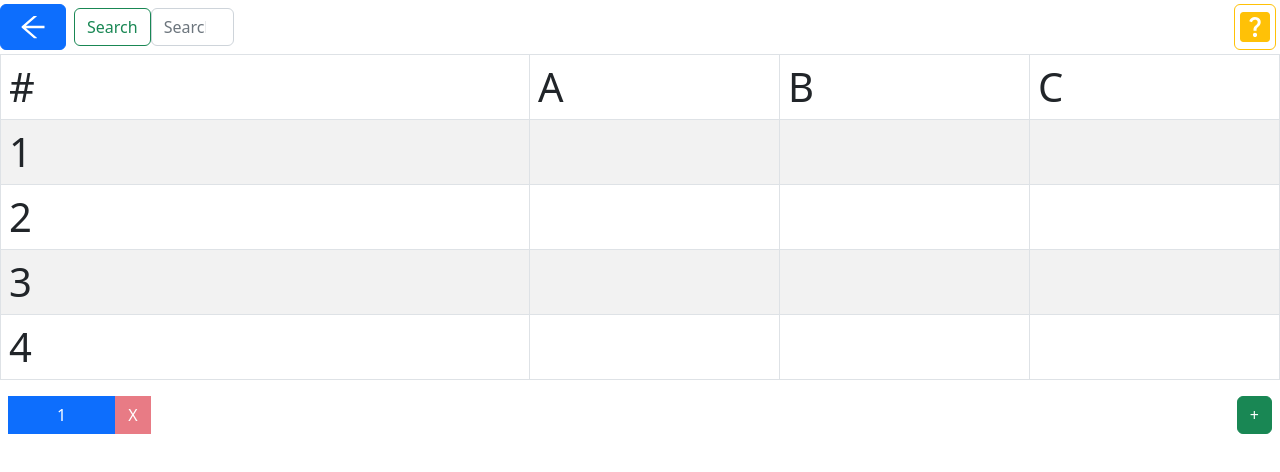
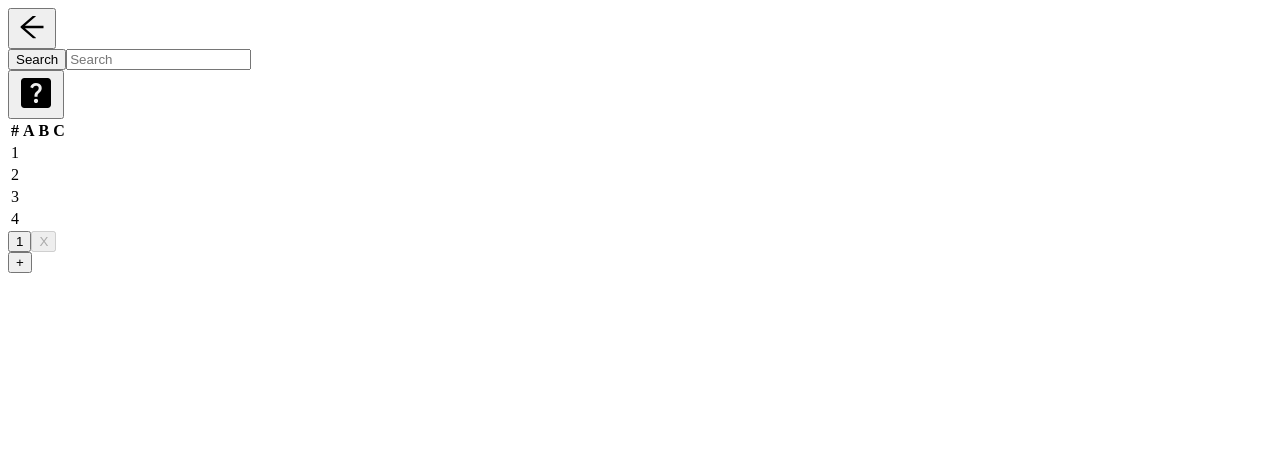
Before and after one commit to k4-100/calc, a React (Create React App) app: page /calc in a window 1280 px wide. Shown: the top 472 px of the page. Built offline with nearby package versions, Linux system fonts and the light colour scheme.

Commit message:
Removed bunch of links to bootstrap

```diff
--- a/package.json
+++ b/package.json
@@ -3,6 +3,9 @@
   "version": "0.1.0",
   "private": true,
   "dependencies": {
+    "@emotion/react": "^11.9.3",
+    "@emotion/styled": "^11.9.3",
+    "@mui/material": "^5.9.1",
     "@testing-library/jest-dom": "^5.16.4",
     "@testing-library/react": "^13.3.0",
     "@testing-library/user-event": "^13.5.0",
--- a/src/App.tsx
+++ b/src/App.tsx
@@ -1,5 +1,5 @@
 import React from "react";
-import "bootstrap/dist/css/bootstrap.min.css";
+// import "bootstrap/dist/css/bootstrap.min.css";
 import "./dist/css/compiled/main.css";
 import Sheet from "./components/Sheet";
 import { BrowserRouter, Routes, Route } from "react-router-dom";
--- a/src/components/Home/index.tsx
+++ b/src/components/Home/index.tsx
@@ -11,7 +11,7 @@ const Home: React.FC = () => {
       <Header />
       <h1
         className="text-center w-75 text-dark"
-        style={{ marginTop: "6rem", fontSize: "4rem" }}
+        // style={{ marginTop: "6rem", fontSize: "4rem" }}
       >
         Welcome to SHEET!
       </h1>
@@ -24,14 +24,14 @@ const Home: React.FC = () => {
         src="https://picsum.photos/id/20/500/500"
         alt="placeholder"
         className="d-block rounded  me-3 mt-5"
-        style={{
-          marginLeft: "auto",
-        }}
+        // style={{
+        //   marginLeft: "auto",
+        // }}
       />
       <hr
-        style={{
-          borderTop: "2px dashed black",
-        }}
+      // style={{
+      //   borderTop: "2px dashed black",
+      // }}
       />
     </div>
   );
--- a/src/components/Sheet/CustomTable/index.tsx
+++ b/src/components/Sheet/CustomTable/index.tsx
@@ -145,7 +145,11 @@ const CustomTable: React.FC = () => {
             <th className="h1">#</th>
             {table.cells[0] &&
               table.cells[0].map((_, i) => (
-                <th className="h1" key={i} style={{ maxWidth: "250px" }}>
+                <th
+                  className="h1"
+                  key={i}
+                  // style={{ maxWidth: "250px" }}
+                >
                   {String.fromCharCode(65 + i)}
                 </th>
               ))}
@@ -158,12 +162,12 @@ const CustomTable: React.FC = () => {
               {table.cells[y].map((data: CellClass, x) => (
                 <td
                   className="h1"
-                  style={{
-                    backgroundColor: data.wasFound ? "red" : "",
-                    maxWidth: "250px",
-                    width: "250px",
-                    overflowX: "auto",
-                  }}
+                  // style={{
+                  //   backgroundColor: data.wasFound ? "red" : "",
+                  //   maxWidth: "250px",
+                  //   width: "250px",
+                  //   overflowX: "auto",
+                  // }}
                   key={x}
                   id={`td-${x}-${y}`}
                   contentEditable
--- a/src/components/Sheet/UtilityBelt/Help.tsx
+++ b/src/components/Sheet/UtilityBelt/Help.tsx
@@ -10,10 +10,10 @@ const Help = ({ handleXClick }: Props) => {
   return (
     <div
       className="Help w-100 h-100 position-fixed top-0"
-      style={{
-        zIndex: "1000",
-        backgroundColor: "hsla(0,0%,15%, 0.80)",
-      }}
+      // style={{
+      //   zIndex: "1000",
+      //   backgroundColor: "hsla(0,0%,15%, 0.80)",
+      // }}
     >
       <div className="container  bg-dark h-75 my-5 d-block">
         <div className="d-flex justify-content-between p-2 py-3">
```
Also changed, not shown: 1 other file (tests, documents, lock files or other folders).
